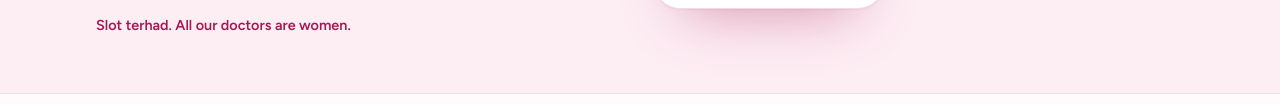
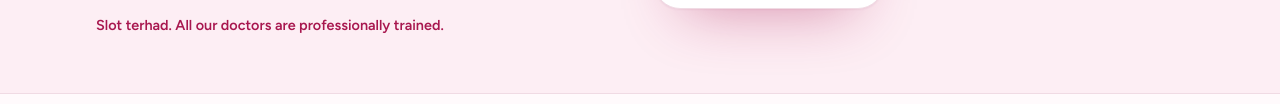
Before and after one commit to putrijayamediateam/MiniWeb_KlinikPutrijaya_Fullstack, a plain HTML site: page frontend/promo.html in a window 1280 px wide. Shown: the part 628-732 px from the top of the page. Drawn offline with Linux system fonts and the light colour scheme.

Commit message:
fix: hero note

```diff
--- a/frontend/promo.html
+++ b/frontend/promo.html
@@ -42,7 +42,7 @@
           <a class="btn btn-primary btn-lg" href="#plans">Choose a package</a>
           <a class="btn btn-ghost btn-lg" href="#branches">Find a branch</a>
         </div>
-        <p class="hero-note">Slot terhad. All our doctors are women.</p>
+        <p class="hero-note">Slot terhad. All our doctors are professionally trained.</p>
       </div>
       <div class="hero-visual">
         <img class="hero-photo" src="/images/promo/blood-pressure-check.jpg" alt="A Klinik Putrijaya staff member checking a patient's blood pressure">
```
